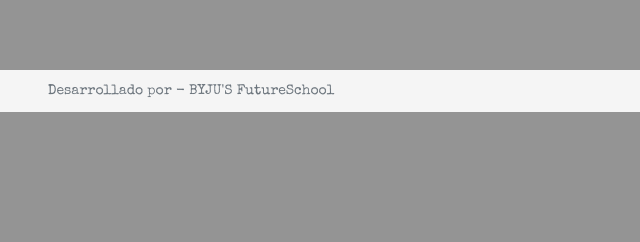
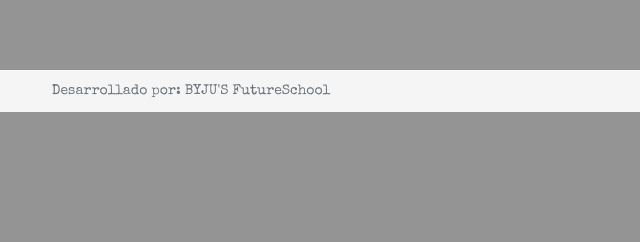
Before and after one commit to BFSmx4/google-vs-mobilenet, a plain HTML site: page index.html in a window 1280 px wide. Shown: the part 688-930 px from the top of the page, 449-1089 px from the left. Drawn offline with nearby package versions, Linux system fonts and the light colour scheme; a web font is replaced by a local one.

Commit message:
Update index.html

```diff
--- a/index.html
+++ b/index.html
@@ -202,7 +202,7 @@ b
 <br><br>
 
     <div class="copy_right_footer">
-      Desarrollado por - BYJU'S FutureSchool
+      Desarrollado por: BYJU'S FutureSchool
     </div>
 
 </body>
```
